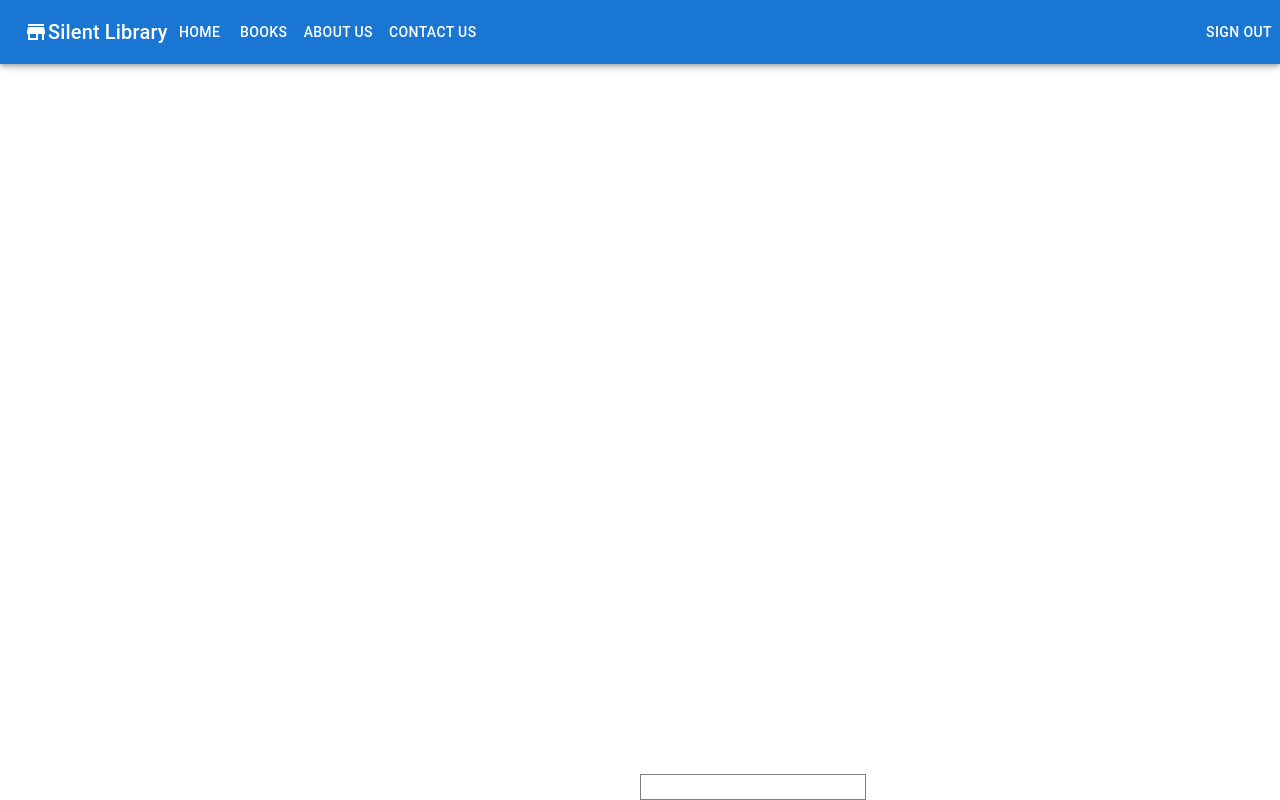
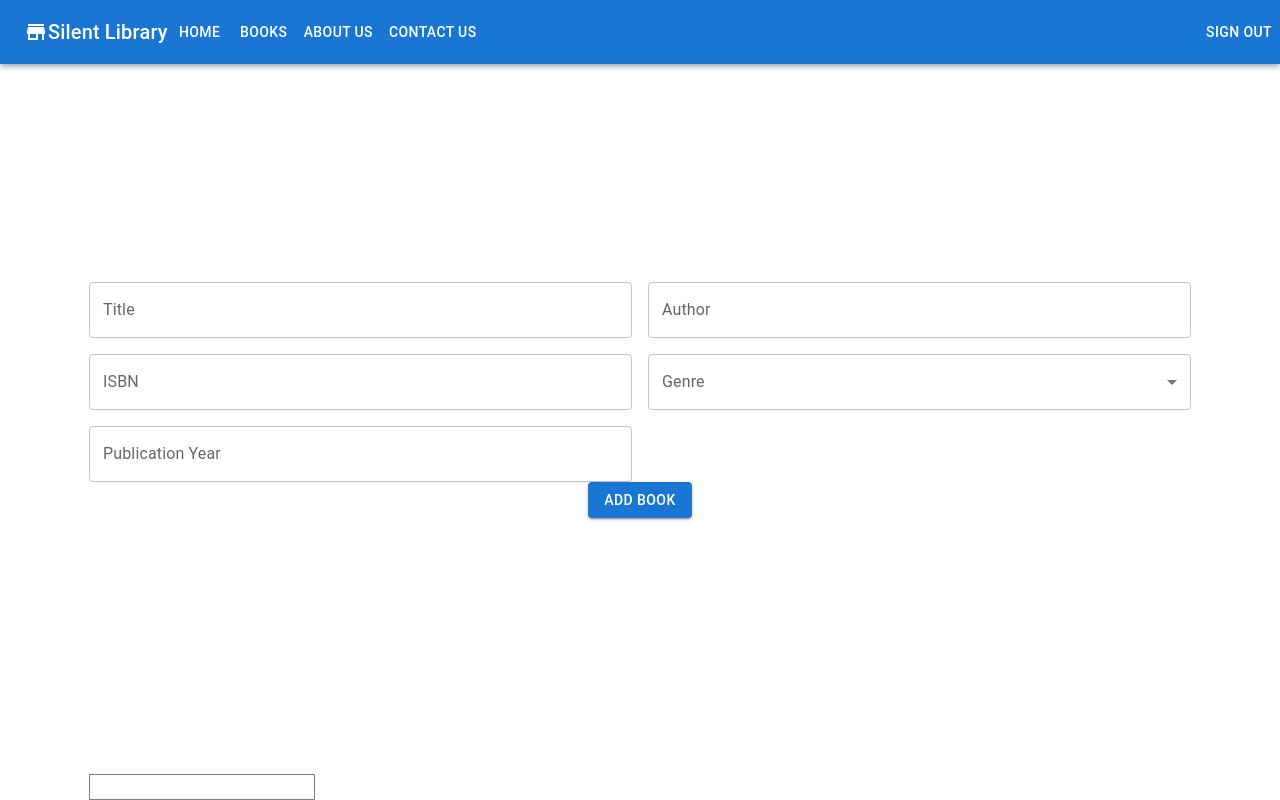
Before and after one commit to ByteBard8/team3-project-frontend, a React (Vite) app: page /admin/books/add in a window 1280 px wide. Built offline with nearby package versions, Linux system fonts and the light colour scheme; sample sign-in values are in the browser's storage.

Commit message:
draft admin crud for books

```diff
--- a/src/api/index.js
+++ b/src/api/index.js
@@ -40,6 +40,13 @@ async function signInAPI(email, password) {
     } catch (error) {
       throw new Error('Network error')
     }
+  }
+
+  async function deleteBook(bookid){
+
+  }
+  async function updateBook(){
+
   }
 
 async function getBookByIDAPI(bookId) {
@@ -132,5 +139,7 @@ export {signInAPI,
    getAllBooks,
    borrowBookAPI,
    searchBooks,
-   contactUs
+   contactUs,
+   deleteBook,
+   updateBook
   };
--- /dev/null
+++ b/src/components/AdminRoute.jsx
@@ -0,0 +1,15 @@
+import React from 'react';
+import { Route, Navigate, useLocation } from 'react-router-dom';
+import auth from '../helpers/auth';
+
+const PrivateRoute = ({ children, ...rest }) => {
+  const location = useLocation();
+
+  return auth.isAuthenticated() && auth.isAdmin() ? (
+    children
+  ) : (
+    <Navigate to="/signin" state={{ from: location }} replace />
+  );
+};
+
+export default PrivateRoute;
--- a/src/components/MainRouter.jsx
+++ b/src/components/MainRouter.jsx
@@ -9,6 +9,13 @@ import SignOut from '../views/SignOut.jsx';
 import SearchResults from '../views/SearchResults.jsx';
 import AboutUs from '../views/AboutUs.jsx';
 import ContactUs from '../views/ContactUs.jsx';
+
+/**
+ * Admin Components
+ */
+import AdminRoute from './AdminRoute.jsx';
+import BooksIndex from '../views/admin/books/Index.jsx';
+import AddBook from '../views/admin/books/AddBook.jsx';
 
 function MainRouter() {
 
@@ -26,6 +33,23 @@ return (
 			<Route path="/search" exact element={<SearchResults />} />
 			<Route path="/aboutus" exact element={<AboutUs />} />
 			<Route path="/contact" exact element={<ContactUs />} />
+			<Route
+				path="/admin/books"
+					element={
+						<AdminRoute>
+							<BooksIndex />
+						</AdminRoute>
+					}
+				/>
+			<Route
+				exact
+				path="/admin/books/add"
+					element={
+						<AdminRoute>
+							<AddBook />
+						</AdminRoute>
+					}
+				/>
 		</Routes>
 	</div>
  );
--- /dev/null
+++ b/src/helpers/auth.js
@@ -0,0 +1,14 @@
+const auth = {
+  isAuthenticated() {
+
+    if (localStorage.getItem('token'))
+      return localStorage.getItem('token')
+    else
+      return false
+  },
+  isAdmin(){
+	const role = localStorage.getItem('role');
+	return role === 'admin';
+  }
+}
+export default auth
--- a/src/views/SignIn.jsx
+++ b/src/views/SignIn.jsx
@@ -13,6 +13,7 @@ export default function SignIn() {
         const { token, user } = response;
         localStorage.setItem('token', token);
         localStorage.setItem('userId', user._id);
+        localStorage.setItem('role', user.role);
         window.location.href = '/Home';
       } catch (error) {
         console.log(error)
--- /dev/null
+++ b/src/views/admin/books/AddBook.jsx
@@ -0,0 +1,93 @@
+import React, { useState } from 'react';
+import { TextField, Button, Grid, MenuItem } from '@mui/material';
+
+const genres = ['SOCIOLOGY', 'SELF-HELP', 'NON-FICTION', 'POLITICS', 'SCIENCE', 'PSYCHOLOGY'];
+
+
+const AddBookForm = ({ onSubmit }) => {
+  const [formData, setFormData] = useState({
+    title: '',
+    author: '',
+    ISBN: '',
+    genre: '',
+    publication_year: '',
+    quantity_available: '',
+    bookId: '',
+    available: false,
+    status: 'borrowed'
+  });
+
+  const handleChange = (e) => {
+    const { name, value } = e.target;
+    setFormData({ ...formData, [name]: value });
+  };
+
+  const handleSubmit = (e) => {
+    e.preventDefault();
+    onSubmit(formData);
+  };
+
+  return (
+    <form onSubmit={handleSubmit}>
+      <Grid container spacing={2}>
+        <Grid item xs={12} sm={6}>
+          <TextField
+            fullWidth
+            label="Title"
+            name="title"
+            value={formData.title}
+            onChange={handleChange}
+          />
+        </Grid>
+        <Grid item xs={12} sm={6}>
+          <TextField
+            fullWidth
+            label="Author"
+            name="author"
+            value={formData.author}
+            onChange={handleChange}
+          />
+        </Grid>
+		<Grid item xs={12} sm={6}>
+          <TextField
+            fullWidth
+            label="ISBN"
+            name="ISBN"
+            value={formData.ISBN}
+            onChange={handleChange}
+          />
+        </Grid>
+		<Grid item xs={12} sm={6}>
+          <TextField
+            fullWidth
+            select
+            label="Genre"
+            name="genre"
+            value={formData.genre}
+            onChange={handleChange}
+          >
+            {genres.map((genre) => (
+              <MenuItem key={genre} value={genre}>
+                {genre}
+              </MenuItem>
+            ))}
+          </TextField>
+        </Grid>
+		<Grid item xs={12} sm={6}>
+          <TextField
+            fullWidth
+            label="Publication Year"
+            name="publication_year"
+            value={formData.publication_year}
+            onChange={handleChange}
+          />
+        </Grid>
+      </Grid>
+      <Button type="submit" variant="contained" color="primary">
+        Add Book
+      </Button>
+    </form>
+  );
+};
+
+export default AddBookForm;
--- /dev/null
+++ b/src/views/admin/books/Index.jsx
@@ -0,0 +1,101 @@
+import React, { useState, useEffect } from 'react';
+import { Link } from 'react-router-dom';
+import { Table, TableBody, TableCell, TableContainer, TableHead, TableRow, Paper, Button, Modal, Box, Typography } from '@mui/material';
+
+import { getAllBooks, deleteBook } from '../../../api/index.js';
+const BookAdminIndex = () => {
+  const [books, setBooks] = useState([]);
+  const [open, setOpen] = useState(false);
+  const [selectedBookId, setSelectedBookId] = useState(null);
+
+  useEffect(() => {
+    // Fetch books from API when component mounts
+    const fetchBooks = async () => {
+      try {
+        const data = await getAllBooks();
+        setBooks(data);
+      } catch (error) {
+        console.error('Error fetching books:', error);
+      }
+    };
+
+    fetchBooks();
+  }, []);
+
+
+  const handleOpen = (bookId) => {
+    setSelectedBookId(bookId);
+    setOpen(true);
+  };
+
+  const handleClose = () => {
+    setOpen(false);
+  };
+
+  const handleDelete = async () => {
+    await deleteBook(selectedBookId);
+    setOpen(false); // Close the modal after deletion
+  };
+
+  return (
+	<>
+    <TableContainer component={Paper}>
+      <Table>
+        <TableHead>
+          <TableRow>
+            <TableCell>Title</TableCell>
+            <TableCell>Author</TableCell>
+            <TableCell>Genre</TableCell>
+            <TableCell>Action</TableCell> {/* Added for action buttons */}
+          </TableRow>
+        </TableHead>
+        <TableBody>
+          {books.map((book) => (
+            <TableRow key={book._id}>
+              <TableCell>{book.title}</TableCell>
+              <TableCell>{book.author}</TableCell>
+              <TableCell>{book.genre}</TableCell>
+              <TableCell>
+                <Button component={Link} to={`/books/${book._id}`} variant="outlined" color="primary">
+                  View
+                </Button>
+                <Button component={Link} to={`/books/edit/${book._id}`} variant="outlined" color="secondary">
+                  Edit
+                </Button>
+                <Button onClick={() => handleOpen(book._id)} variant="outlined" color="error">
+                  Delete
+                </Button>
+              </TableCell>
+            </TableRow>
+          ))}
+        </TableBody>
+      </Table>
+    </TableContainer>
+	<Modal
+        open={open}
+        onClose={handleClose}
+        aria-labelledby="delete-modal-title"
+        aria-describedby="delete-modal-description"
+      >
+        <Box sx={{ position: 'absolute', top: '50%', left: '50%', transform: 'translate(-50%, -50%)', width: 400, bgcolor: 'background.paper', border: '2px solid #000', boxShadow: 24, p: 4 }}>
+          <Typography id="delete-modal-title" variant="h6" component="h2" gutterBottom>
+            Confirm Deletion
+          </Typography>
+          <Typography id="delete-modal-description" variant="body1" gutterBottom>
+            Are you sure you want to delete this book?
+          </Typography>
+          <Box sx={{ display: 'flex', justifyContent: 'flex-end', pt: 2 }}>
+            <Button onClick={handleClose} variant="outlined" sx={{ mr: 2 }}>
+              Cancel
+            </Button>
+            <Button onClick={handleDelete} variant="contained" color="error">
+              Delete
+            </Button>
+          </Box>
+        </Box>
+      </Modal>
+	</>
+  );
+};
+
+export default BookAdminIndex;
```
Also changed, not shown: src/components/PrivateRoute.jsx (added, +18 -0 lines). Lines whose indentation alone changed are shown as unchanged.
